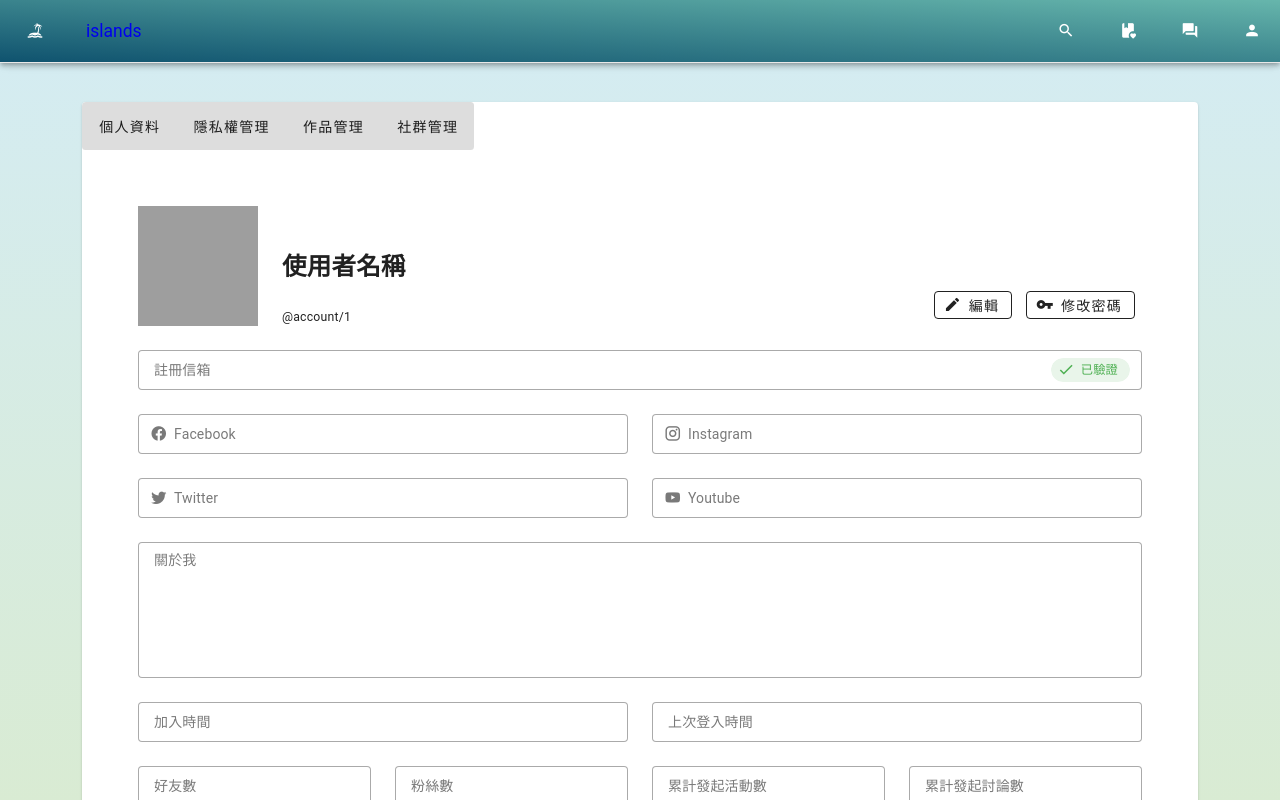
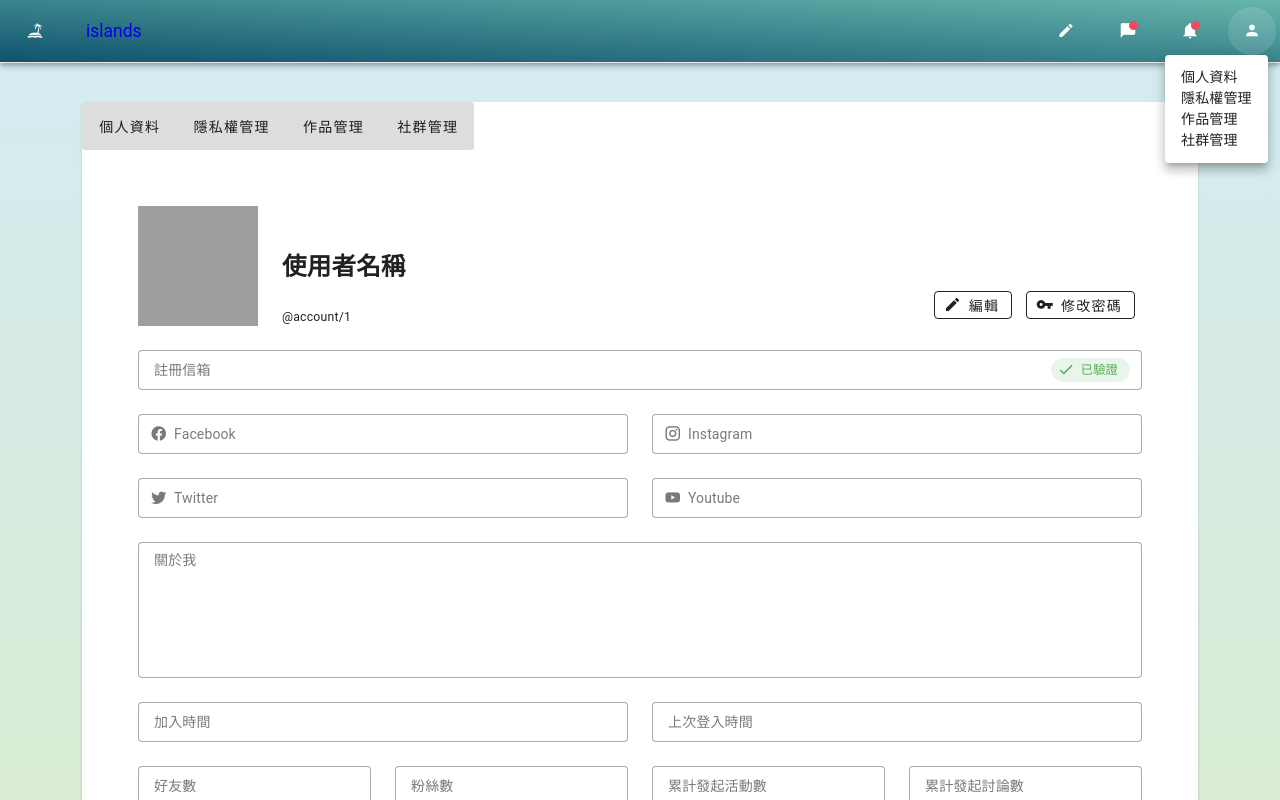
Before and after one commit to Ibis-xin/islands-ui, a Vue app: page /userBackend in a window 1280 px wide. Both pictures are taken after a click on the button 1252 px from the left and 31 px from the top of the page. Shown: the top 800 px of the page. Built offline with nearby package versions, Linux system fonts and the light colour scheme; grey boxes are pictures that could not be loaded.

Commit message:
add notify and privacy icon

```diff
--- a/src/App.vue
+++ b/src/App.vue
@@ -1,6 +1,6 @@
 <template>
   <v-app>
-    <v-app-bar color="teal-darken-4" >
+    <v-app-bar color="teal-darken-4">
       <template v-slot:image>
         <v-img gradient="to top right, rgba(19,84,122,.8), rgba(128,208,199,.8)"></v-img>
       </template>
@@ -15,21 +15,51 @@
 
       <v-spacer></v-spacer>
 
-      <v-btn icon>
-        <v-icon>mdi mdi-magnify</v-icon>
-      </v-btn>
+      <v-tooltip location="bottom" text="新增作品">
+        <template v-slot:activator="{ props }">
+          <v-btn icon v-bind="props">
+            <v-icon>mdi mdi-pencil</v-icon>
+          </v-btn>
+        </template>
+      </v-tooltip>
 
-      <v-btn icon @click="router.push({ name: routeName.userBackend })"
-        ><v-icon>mdi mdi-book-heart</v-icon>
-      </v-btn>
+      <v-tooltip location="bottom" text="私訊">
+        <template v-slot:activator="{ props }">
+          <v-btn icon v-bind="props">
+            <v-badge color="#ef4c60" dot>
+              <v-icon>mdi mdi-message</v-icon>
+            </v-badge>
+          </v-btn>
+        </template>
+      </v-tooltip>
 
-      <v-btn icon @click="router.push({ name: routeName.userBackend })">
-        <v-icon>mdi mdi-forum</v-icon>
-      </v-btn>
+      <v-tooltip location="bottom" text="通知">
+        <template v-slot:activator="{ props }">
+          <v-btn icon v-bind="props">
+            <v-badge color="#ef4c60" dot>
+              <v-icon>mdi mdi-bell</v-icon>
+            </v-badge>
+          </v-btn>
+        </template>
+      </v-tooltip>
 
-      <v-btn icon @click="router.push({ name: routeName.userBackend })">
-        <v-icon>mdi mdi-account</v-icon>
-      </v-btn>
+      <v-menu>
+        <template v-slot:activator="{ props }">
+          <v-btn icon v-bind="props">
+            <v-icon> mdi mdi-account </v-icon>
+          </v-btn>
+        </template>
+        <v-list>
+          <v-list-item>
+            <v-list-item-title @click="router.push({ name: routeName.userBackend })">
+              個人資料
+            </v-list-item-title>
+            <v-list-item-title>隱私權管理</v-list-item-title>
+            <v-list-item-title>作品管理</v-list-item-title>
+            <v-list-item-title>社群管理</v-list-item-title>
+          </v-list-item>
+        </v-list>
+      </v-menu>
     </v-app-bar>
     <v-main>
       <RouterView />
--- a/src/components/UserBackenbPrivacy.vue
+++ b/src/components/UserBackenbPrivacy.vue
@@ -22,22 +22,22 @@
           <thead>
             <tr>
               <th class="text-left">項目</th>
-              <th class="text-left">公開</th>
-              <th class="text-left">隱藏</th>
-              <th class="text-left">僅對好友</th>
+              <th class="text-left"><v-icon>mdi mdi-web</v-icon>公開</th>
+              <th class="text-left"><v-icon>mdi mdi-lock-outline</v-icon>隱藏</th>
+              <th class="text-left"><v-icon>mdi mdi-account-multiple</v-icon>僅對好友</th>
             </tr>
           </thead>
           <tbody>
             <tr v-for="item in privacy" :key="item.name">
               <td>{{ item.name }}</td>
               <td>
-                <v-checkbox v-model="item.privacy" value="public" :readonly="!edit"></v-checkbox>
+                <v-checkbox v-model="item.privacy" value="public" :disabled="!edit"></v-checkbox>
               </td>
               <td>
-                <v-checkbox v-model="item.privacy" value="privacy" :readonly="!edit"></v-checkbox>
+                <v-checkbox v-model="item.privacy" value="privacy" :disabled="!edit"></v-checkbox>
               </td>
               <td>
-                <v-checkbox v-model="item.privacy" value="friends" :readonly="!edit"></v-checkbox>
+                <v-checkbox v-model="item.privacy" value="friends" :disabled="!edit"></v-checkbox>
               </td>
             </tr>
           </tbody>
```
